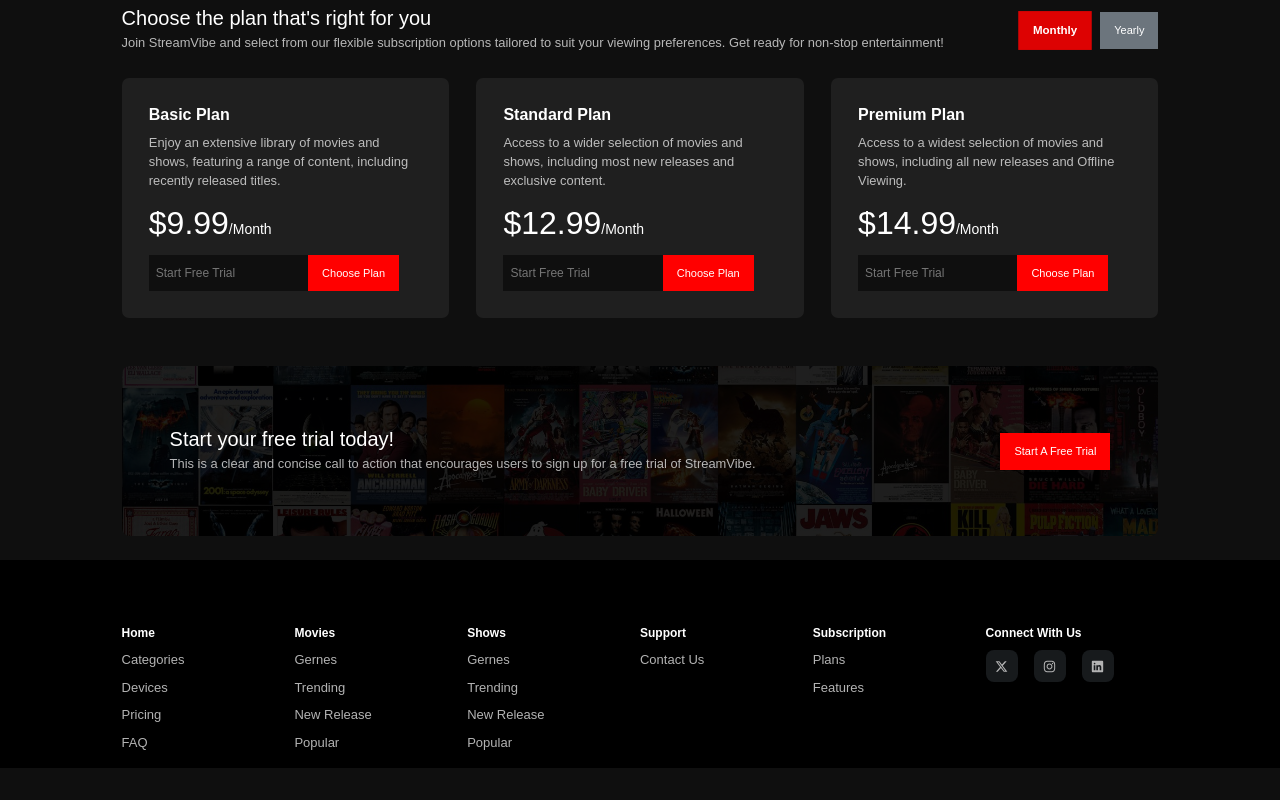
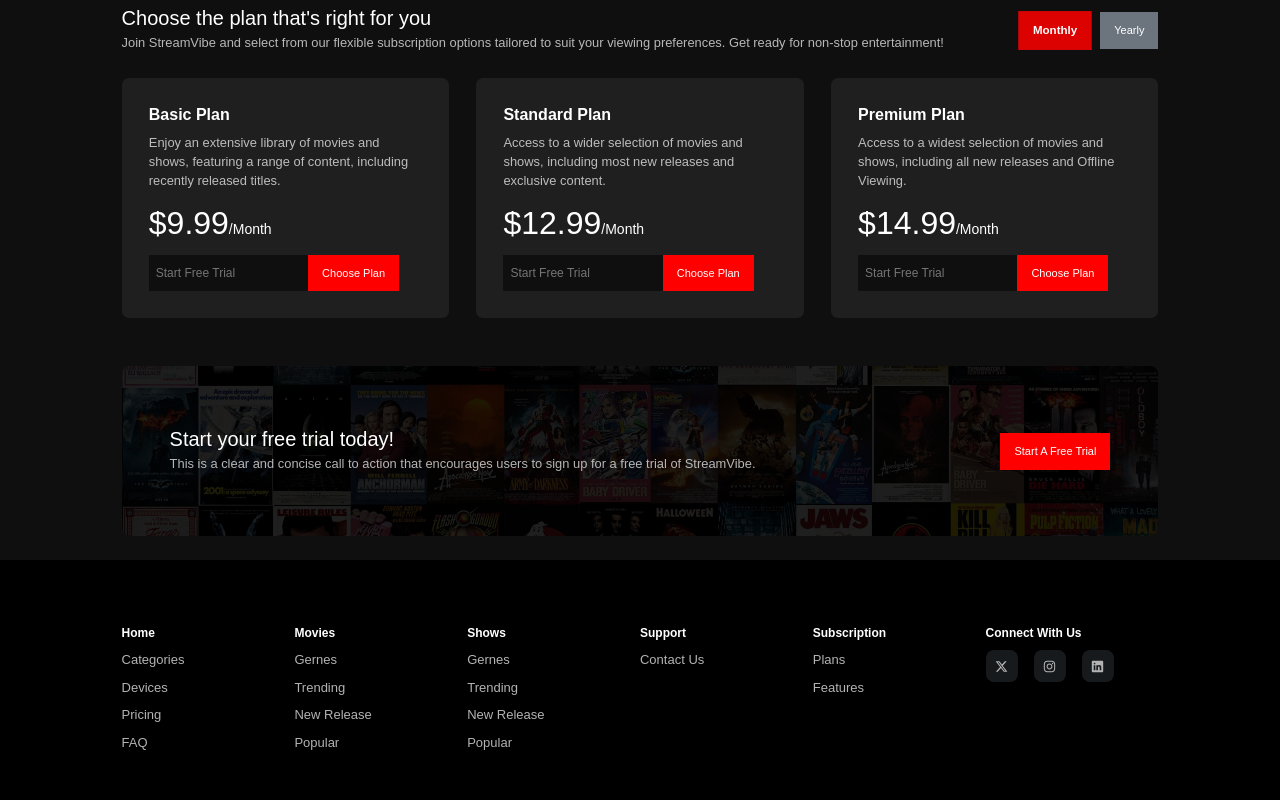
Before and after one commit to Olawoyin1/MovieBox, a React (Create React App) app: page / in a window 1280 px wide. Shown: the part 2028-2828 px from the top of the page. Before the commit the page ends 2796 px from the top, so only its background shows below. Built offline with nearby package versions, Linux system fonts and the light colour scheme.

Commit message:
added padding to the footer

```diff
--- a/src/pages/Footer.jsx
+++ b/src/pages/Footer.jsx
@@ -6,7 +6,7 @@
 
 const Footer = () => {
   return (
-    <div className='footer py-3'>
+    <div className='footer py-3 pb-5'>
         <div className="container2">
             <nav className='row m-0'>
                 <ul className='d-flex col-md-4 mt-5 col-lg-2 col-6 flex-column  p-0 gap-2'>
```
